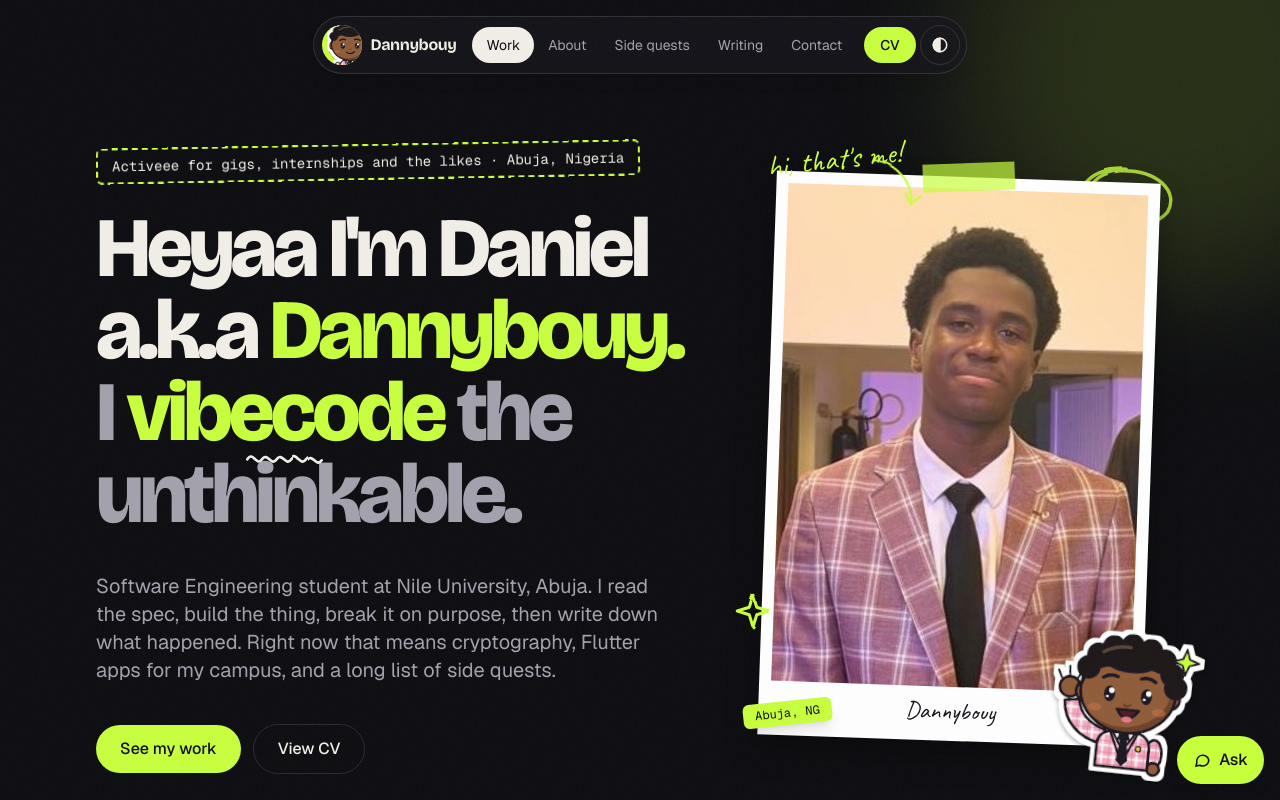
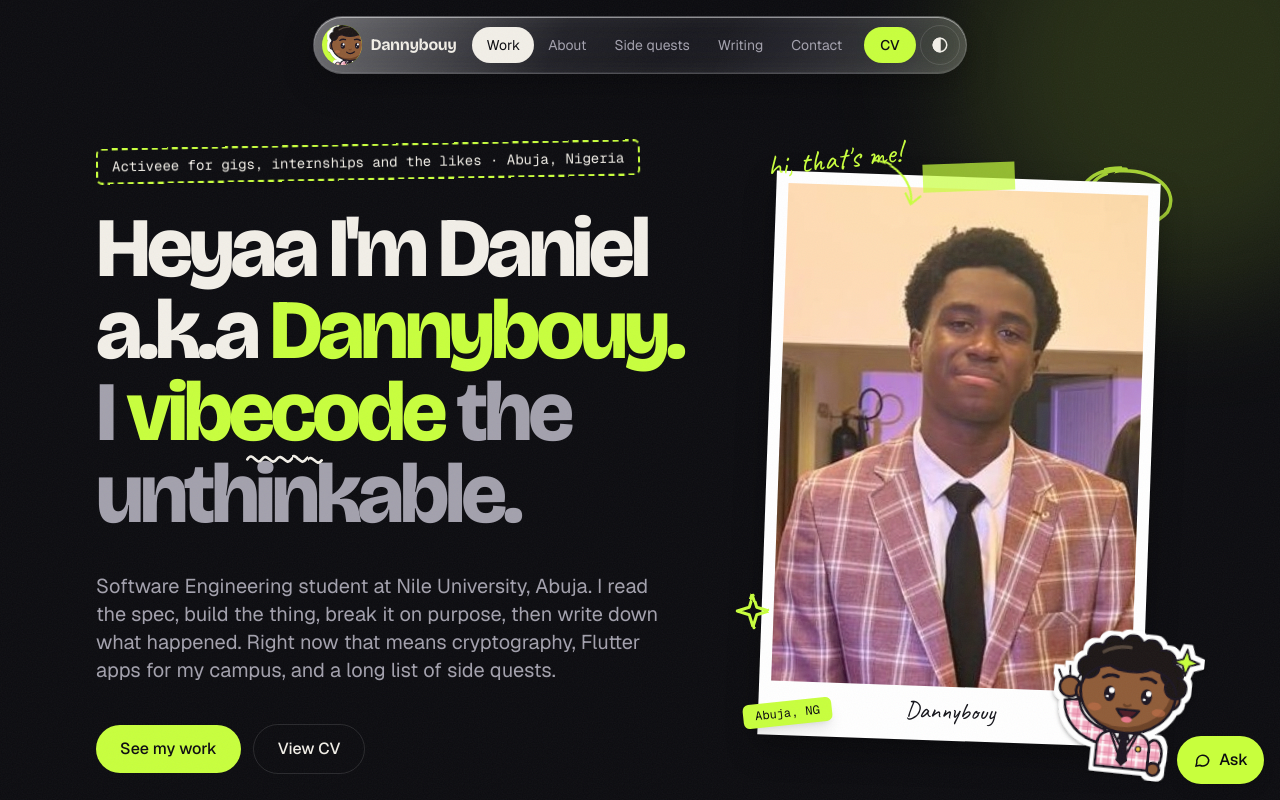
Before and after one commit to DanDeeLegend/me-portfolio, a Next.js app: page / in a window 1280 px wide. Shown: the top 800 px of the page. Built offline with nearby package versions, Linux system fonts and the light colour scheme.

Commit message:
Liquid glass navbar
Co-Authored-By: Claude Sonnet 5.5 <noreply@anthropic.com>
Claude-Session: https://claude.ai/code/session_01GGgfhNS1anoBNZG3bhtBcX

```diff
--- a/src/app/globals.css
+++ b/src/app/globals.css
@@ -263,3 +263,40 @@ html[data-reveal="on"] .reveal.in {
     animation: none;
   }
 }
+
+/* Liquid glass: a translucent, saturating blur with a bright top edge, a soft inner glow and a specular streak. */
+.liquid-glass {
+  position: relative;
+  isolation: isolate;
+  background: linear-gradient(135deg, rgb(255 255 255 / 0.16), rgb(255 255 255 / 0.05) 55%, rgb(255 255 255 / 0.1));
+  -webkit-backdrop-filter: blur(16px) saturate(180%) brightness(1.08);
+  backdrop-filter: blur(16px) saturate(180%) brightness(1.08);
+  border: 1px solid rgb(255 255 255 / 0.22);
+  box-shadow:
+    inset 0 1px 0 rgb(255 255 255 / 0.5),
+    inset 0 -1px 0 rgb(255 255 255 / 0.08),
+    inset 0 0 20px rgb(255 255 255 / 0.07),
+    0 12px 32px rgb(0 0 0 / 0.3);
+}
+.liquid-glass::before {
+  content: "";
+  position: absolute;
+  inset: 0;
+  z-index: -1;
+  border-radius: inherit;
+  pointer-events: none;
+  background: linear-gradient(115deg, rgb(255 255 255 / 0.28) 0%, rgb(255 255 255 / 0) 38%, rgb(255 255 255 / 0) 62%, rgb(255 255 255 / 0.12) 100%);
+}
+[data-theme="light"] .liquid-glass {
+  background: linear-gradient(135deg, rgb(255 255 255 / 0.55), rgb(255 255 255 / 0.28) 55%, rgb(255 255 255 / 0.45));
+  border-color: rgb(255 255 255 / 0.7);
+  box-shadow:
+    inset 0 1px 0 rgb(255 255 255 / 0.9),
+    inset 0 -1px 0 rgb(0 0 0 / 0.05),
+    0 10px 30px rgb(40 30 90 / 0.18);
+}
+@supports not ((backdrop-filter: blur(1px)) or (-webkit-backdrop-filter: blur(1px))) {
+  .liquid-glass {
+    background: var(--card);
+  }
+}
--- a/src/components/FloatingNav.tsx
+++ b/src/components/FloatingNav.tsx
@@ -50,7 +50,7 @@ export function FloatingNav() {
   return (
     <header className="pointer-events-none fixed inset-x-0 top-3 z-40 flex justify-center px-3 sm:top-4">
       <div className="pointer-events-auto relative w-full max-w-fit">
-        <div className="flex items-center gap-1 rounded-full border border-line bg-card/85 p-1.5 shadow-lg backdrop-blur-md">
+        <div className="flex items-center gap-1 liquid-glass rounded-full p-1.5">
           <Link href="/" aria-label={`${site.name}, home`} className="flex items-center gap-2 rounded-full py-0.5 pr-3 pl-0.5">
             <span className="grid h-10 w-10 shrink-0 place-items-center overflow-hidden rounded-full bg-accent">
               <Mascot mood="smile" className="mt-[-2px] ml-[-3px] w-[62px] max-w-none -translate-y-[3px]" />
@@ -97,7 +97,7 @@ export function FloatingNav() {
         </div>
 
         {open && (
-          <nav id="mobile-menu" aria-label="Mobile" className="absolute inset-x-0 top-full mt-2 rounded-3xl border border-line bg-card p-3 shadow-xl md:hidden">
+          <nav id="mobile-menu" aria-label="Mobile" className="absolute inset-x-0 top-full mt-2 liquid-glass rounded-3xl p-3 md:hidden">
             <ul>
               {items.map((i) => (
                 <li key={i.href}>
```
